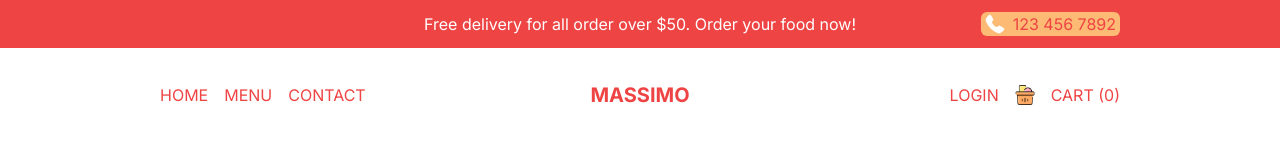
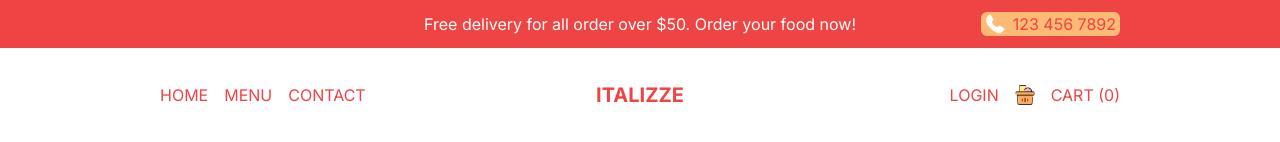
Before and after one commit to PrashanthBalakrishnan/fullstack-food-ordering-app, a Next.js app: page / in a window 1280 px wide. Shown: the top 142 px of the page. Built offline with nearby package versions, Linux system fonts and the light colour scheme; no server answers; the database is empty.

Commit message:
changed database to mongodb

```diff
--- a/src/components/Navbar.tsx
+++ b/src/components/Navbar.tsx
@@ -16,7 +16,7 @@
       </div>
       {/* LOGO */}
       <div className="text-xl md:font-bold flex-1 md:text-center">
-        <Link href="/">MASSIMO</Link>
+        <Link href="/">Italizze</Link>
       </div>
       {/* Mobile menu */}
       <div className="md:hidden">
```
Also changed, not shown: 1 other file (tests, documents, lock files or other folders).
